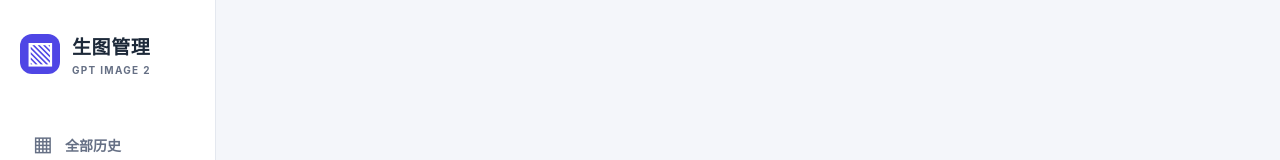
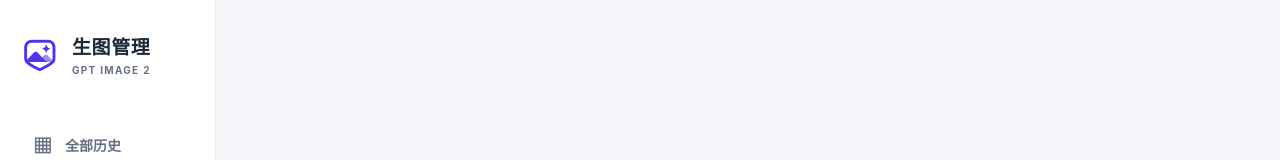
Before and after one commit to RioMaker/astrbot_plugin_img_gener, a plain HTML site: page pages/manage/index.html in a window 1280 px wide. Shown: the top 160 px of the page. Drawn offline with Linux system fonts and the light colour scheme.

Commit message:
feat: 接入插件 Logo 与管理页标识
新增根目录 logo.png，供 AstrBot 按约定识别插件图标；管理页改用同图的页内资源副本，保留桌面与窄屏尺寸并提供浅色底衬。
补充 README 展示、Logo 同步维护说明及生成提示词，便于后续更新。

验证：全量 pytest（禁用缓存写入）通过；独立缓存源码 compileall、配置 JSON 和 git diff --check 通过；本地浏览器确认图片加载成功，桌面为 40x40，390px 窄屏为 32x32。两份 PNG 内容一致。
未进行真实 AstrBot 部署或线上验证。

```diff
--- a/pages/manage/index.html
+++ b/pages/manage/index.html
@@ -10,7 +10,13 @@
     <div class="shell">
       <aside>
         <div class="brand">
-          <span class="brand-icon">▧</span>
+          <img
+            class="brand-icon"
+            src="./assets/logo.png"
+            alt="GPT Image 2 安全生图"
+            width="40"
+            height="40"
+          />
           <div>生图管理<small>GPT IMAGE 2</small></div>
         </div>
         <nav aria-label="管理页面">
--- a/pages/manage/style.css
+++ b/pages/manage/style.css
@@ -106,13 +106,12 @@ aside {
   margin-top: 5px;
 }
 .brand-icon {
-  display: grid;
-  place-items: center;
+  display: block;
+  flex-shrink: 0;
   width: 40px;
   height: 40px;
-  background: var(--accent);
-  color: var(--surface);
-  font-size: 28px;
+  object-fit: contain;
+  background: #fff;
   border-radius: 12px;
 }
 nav {
```
Also changed, not shown: docs/logo-prompt.txt (added), logo.png (added), pages/manage/assets/logo.png (added), 2 other files.
